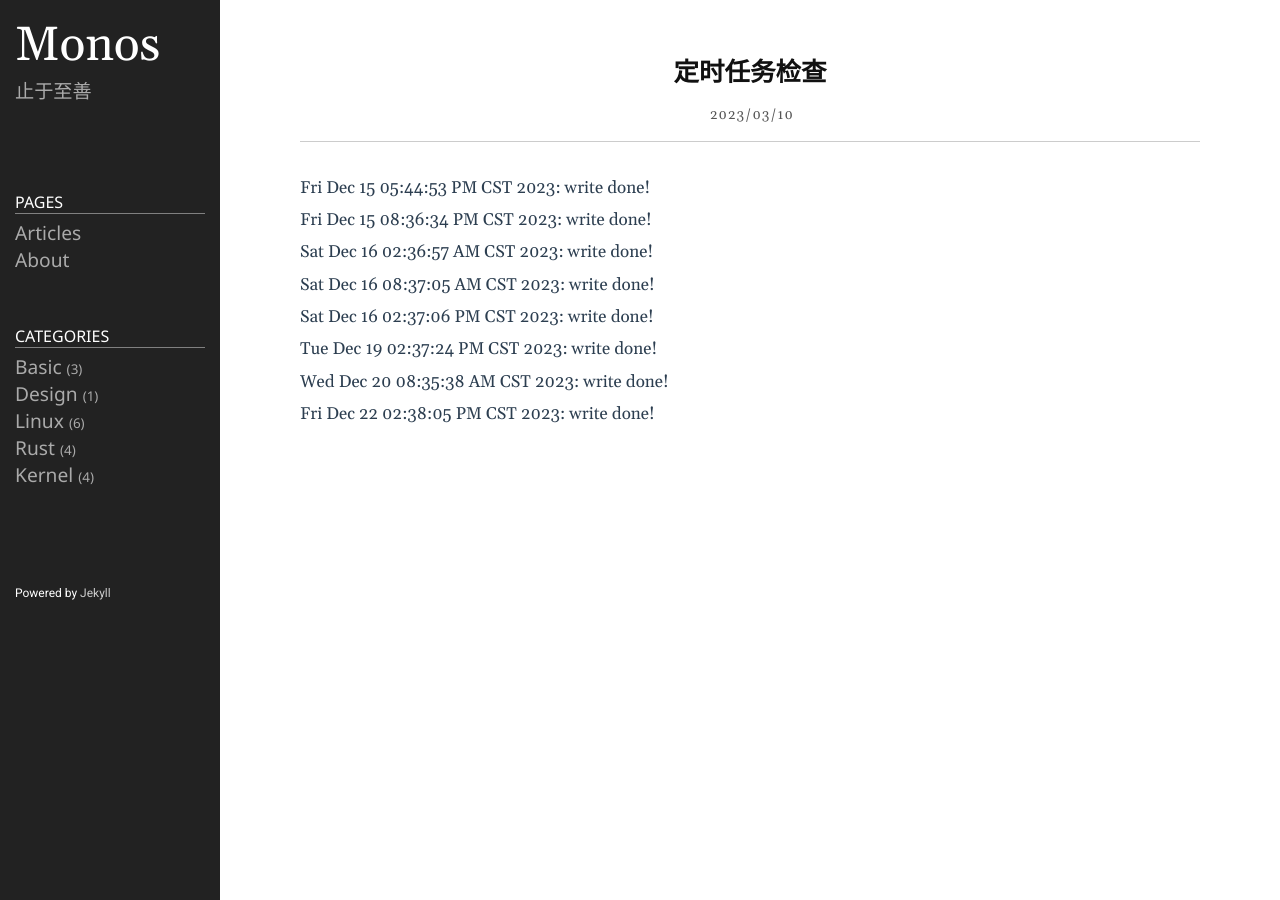
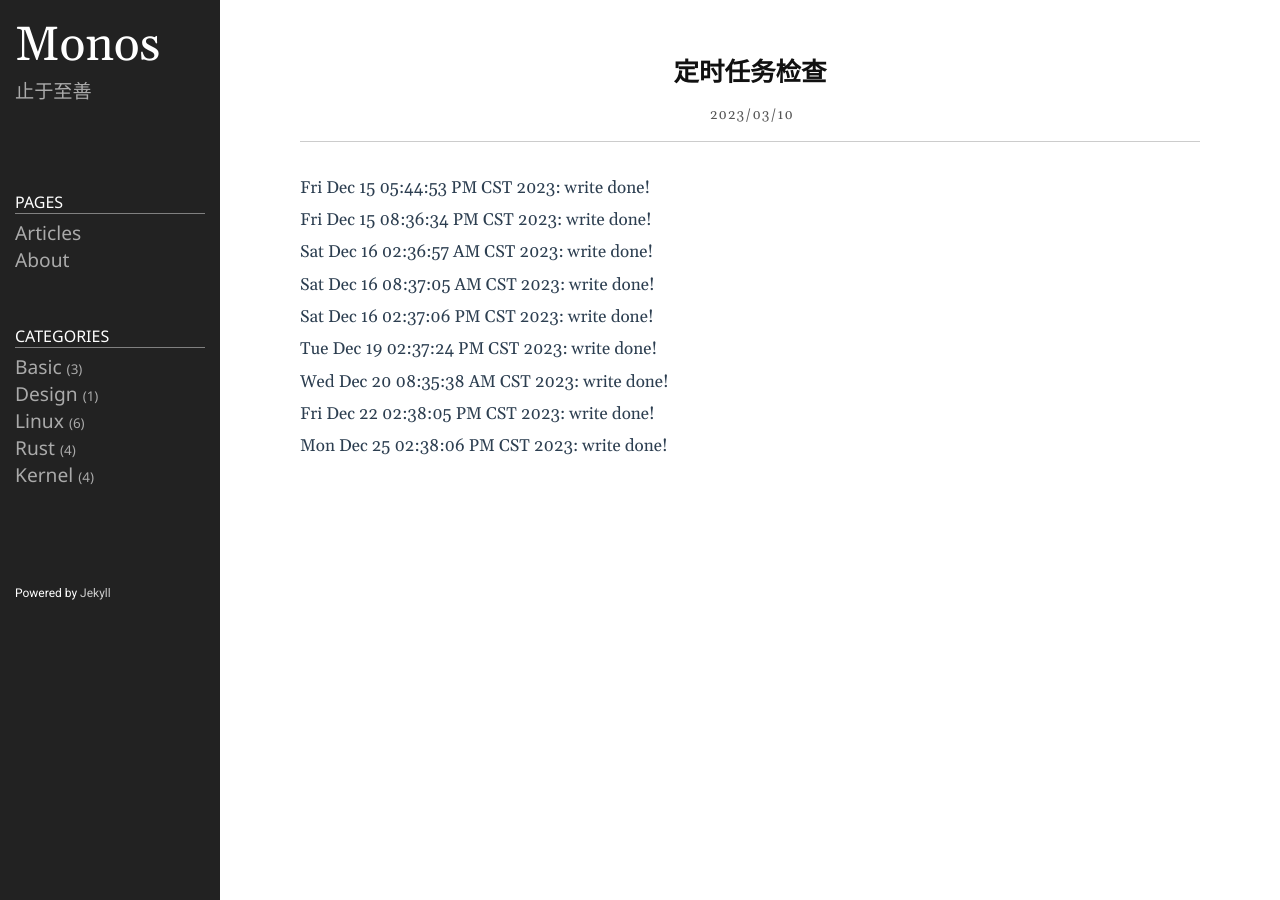
Before and after one commit to lclgo/lclgo.github.io, a Jekyll site: the page built from _posts/2023-03-10-weekly.md, in a window 1280 px wide. Built offline with Jekyll 4.4.1, drawn with Linux system fonts in a browser that asks for light colours.

Commit message:
timer check

```diff
--- a/_posts/2023-03-10-weekly.md
+++ b/_posts/2023-03-10-weekly.md
@@ -19,3 +19,5 @@ Tue Dec 19 02:37:24 PM CST 2023: write done!
 Wed Dec 20 08:35:38 AM CST 2023: write done!
 
 Fri Dec 22 02:38:05 PM CST 2023: write done!
+
+Mon Dec 25 02:38:06 PM CST 2023: write done!
```
